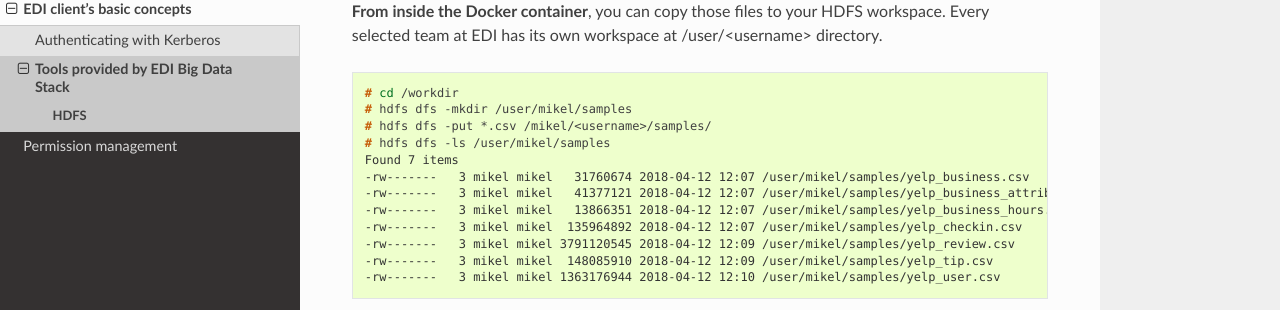
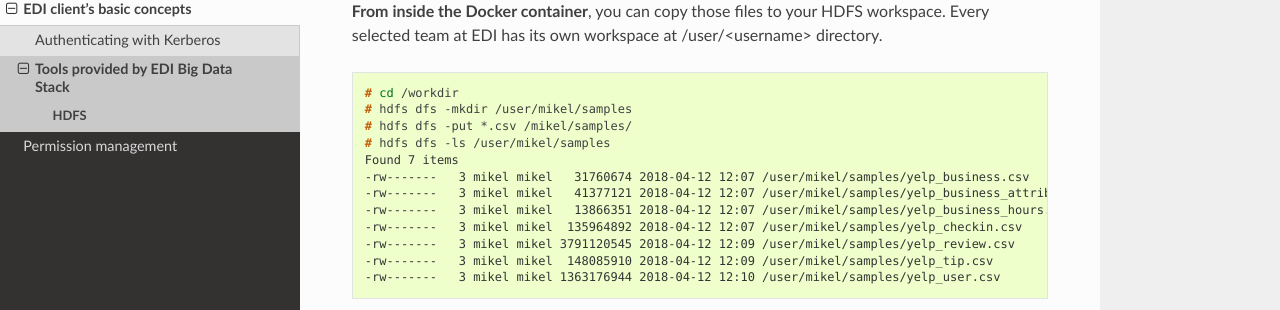
Before and after one commit to edincubator/edi-doc, a Sphinx documentation site: the page built from source/big-data-stack/tools/hdfs.rst, in a window 1280 px wide and 900 px high, scrolled down 571 px. Shown: the part 141-451 px from the top of the window. Built offline with Sphinx 7.4.7 and the Read the Docs theme 2.0.0, drawn with Linux system fonts in a browser that asks for light colours; some of the changed lines change nothing that is shown.

Commit message:
Fixing a typo

```diff
--- a/source/big-data-stack/tools/hdfs.rst
+++ b/source/big-data-stack/tools/hdfs.rst
@@ -39,7 +39,7 @@ Every selected team at EDI has its own workspace at /user/<username> directory.
 
   # cd /workdir
   # hdfs dfs -mkdir /user/mikel/samples
-  # hdfs dfs -put *.csv /mikel/<username>/samples/
+  # hdfs dfs -put *.csv /mikel/samples/
   # hdfs dfs -ls /user/mikel/samples
   Found 7 items
   -rw-------   3 mikel mikel   31760674 2018-04-12 12:07 /user/mikel/samples/yelp_business.csv
```
